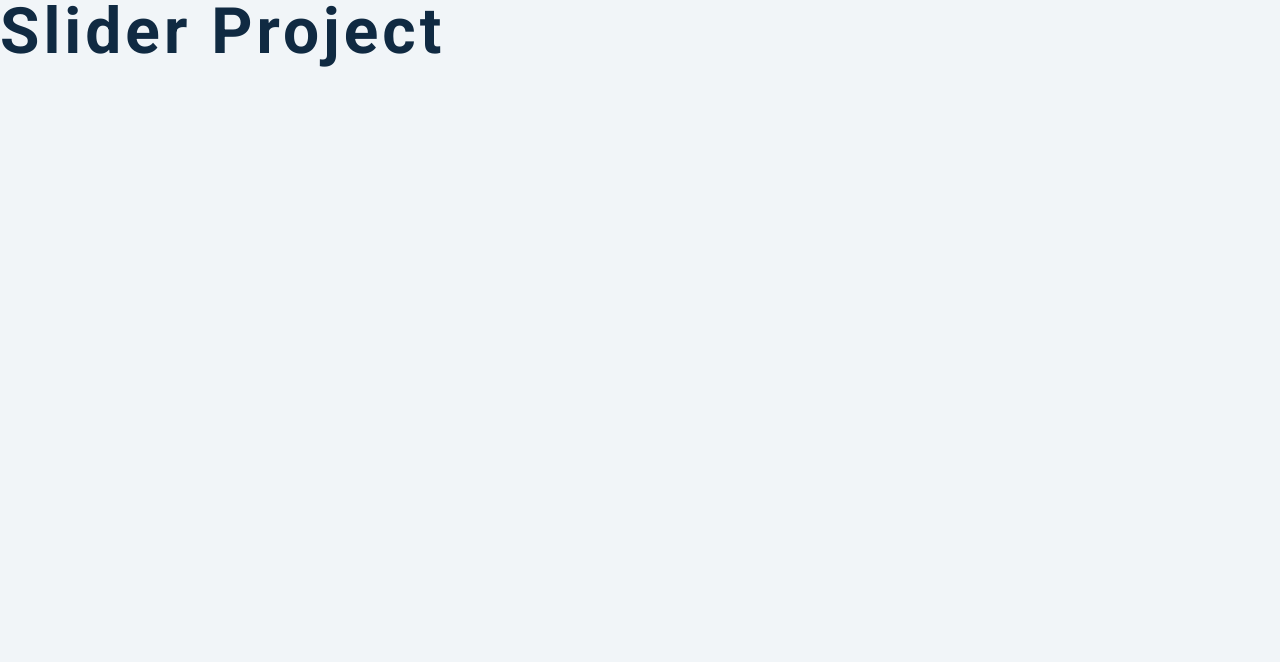
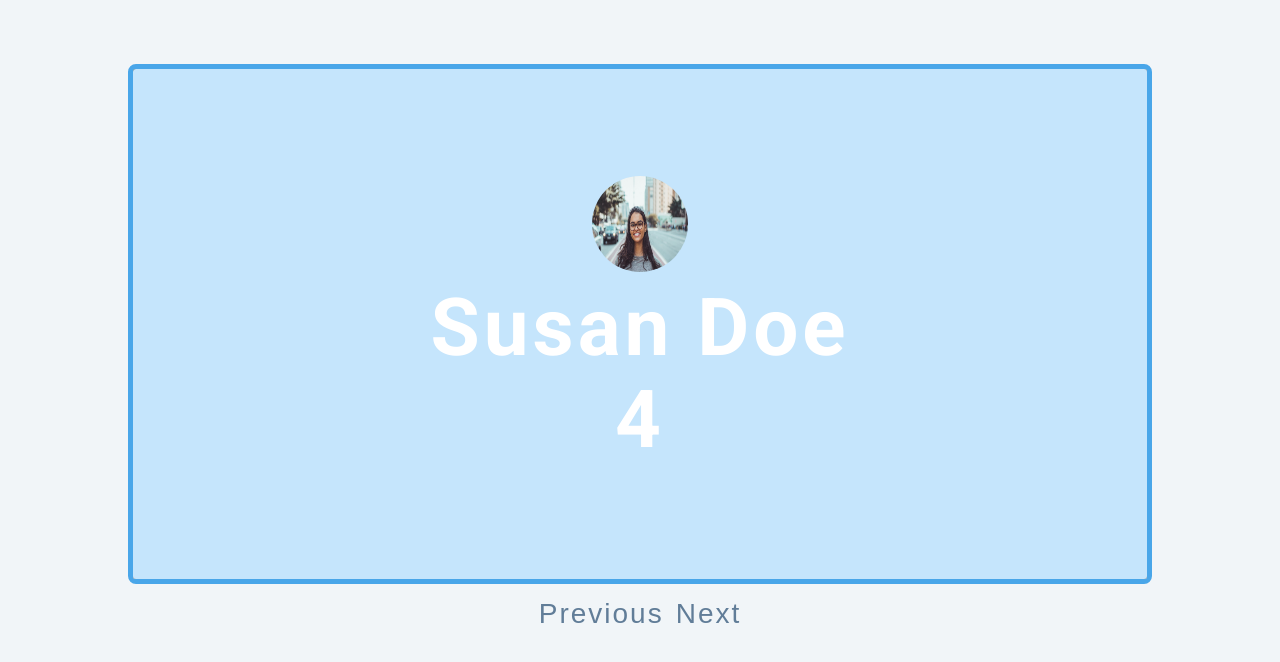
Before and after one commit to JosephMusenge/20-JavaScript-Mini-Projects, a plain HTML site: page 17 - Slider/slider.html in a window 1280 px wide. Drawn offline with Linux system fonts and the light colour scheme; files that its build step writes are made by us from their sources; files whose address does not match are found by name.

Commit message:
html set up complete

```diff
--- a/17 - Slider/slider.html
+++ b/17 - Slider/slider.html
@@ -6,12 +6,38 @@
     <title>Slider</title>
 
     <!-- styles -->
-    <link rel="stylesheet" href="styles.css" />
+    <link rel="stylesheet" href="slider.css" />
   </head>
   <body>
-    <h1>slider project</h1>
+    <div class="slider-container">
+      <div class="slide">
+        <img src="./images/img-1.jpeg" class="slide-img" alt="image one"/>
+        <h1>1</h1>
+      </div>
+      <div class="slide">
+        <h1>2</h1>
+      </div>
+      <div class="slide">
+        <h1>3</h1>
+      </div>
+      <div class="slide">
+        <div>
+          <img src="./images/person-1.jpeg" class="person-img" alt="image one"/>
+          <h1>Susan Doe</h1>
+          <h1>4</h1>
+        </div>
+      </div>
+    </div>
+    <div class="btn-container">
+      <button type="button" class="prevBtn">
+        Previous
+      </button>
+      <button type="button" class="nextBtn">
+        Next
+      </button>
+    </div>
 
     <!-- javascript -->
-    <script src="app.js"></script>
+    <script src="slider.js"></script>
   </body>
 </html>
```
